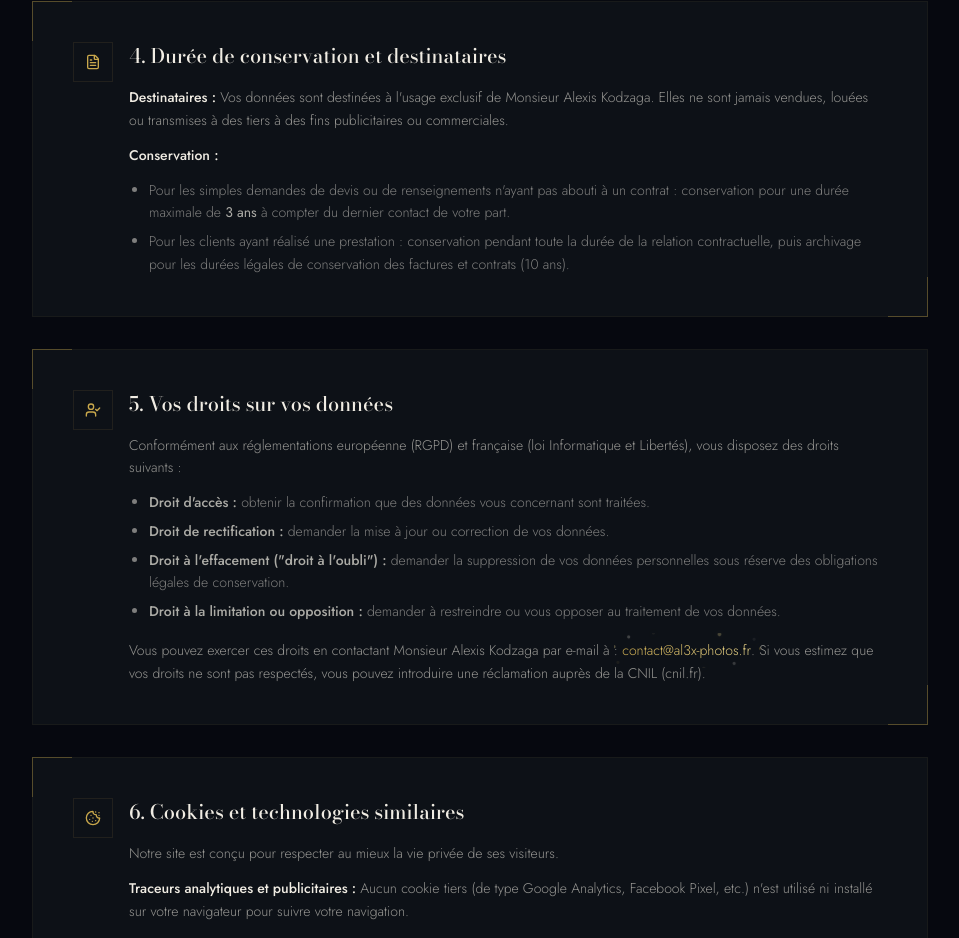
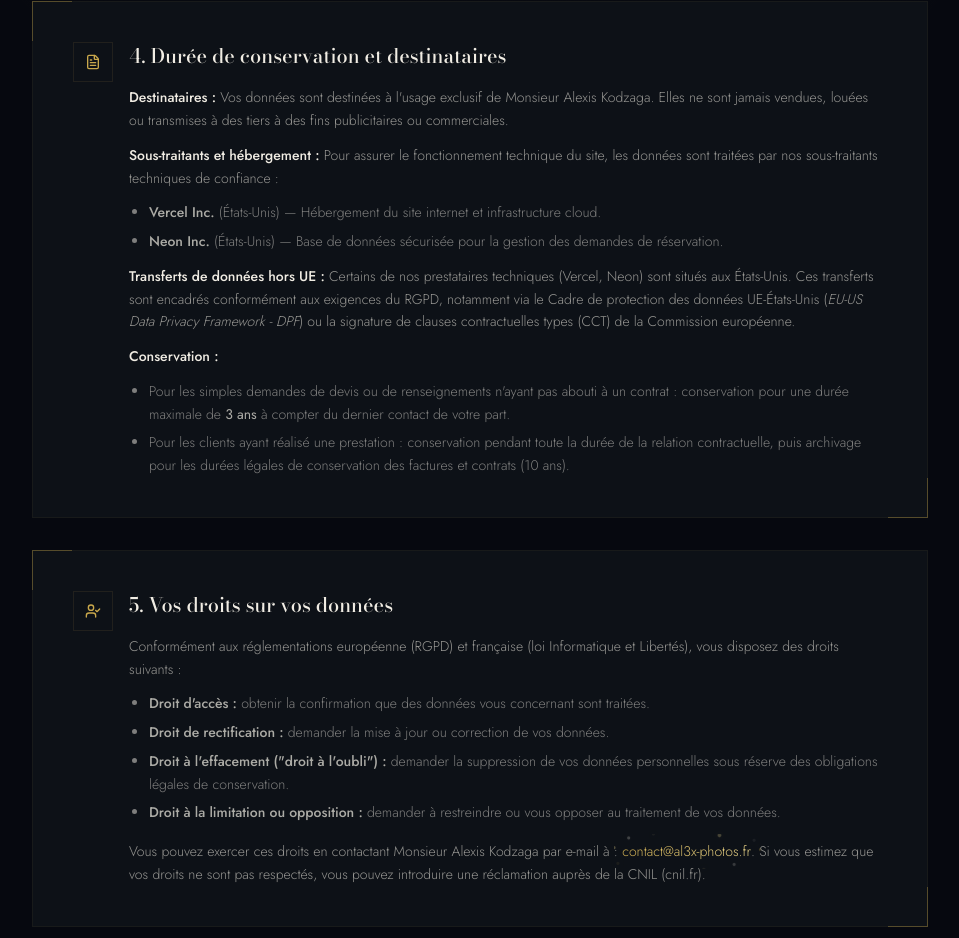
Before and after one commit to ssidikov/kodzaga-photo, a Next.js app: page /politique-de-confidentialite in a window 1280 px wide. Shown: the part 1311-2249 px from the top of the page, without its empty margins (160-1119 px from the left). Built offline with nearby package versions, Linux system fonts and the light colour scheme.

Commit message:
feat: add contact phone number to legal notice and update privacy policy with hosting sub-processor details

```diff
--- a/app/mentions-legales/page.tsx
+++ b/app/mentions-legales/page.tsx
@@ -1,6 +1,6 @@
 import type { Metadata } from 'next'
 import Link from 'next/link'
-import { ArrowLeft, Scale, Shield, Building, Globe, Mail } from 'lucide-react'
+import { ArrowLeft, Scale, Shield, Building, Globe, Mail, Phone } from 'lucide-react'
 
 export const metadata: Metadata = {
   title: 'Mentions Légales | Alex Photos',
@@ -76,6 +76,16 @@ export default function MentionsLegales() {
                     59.11B — Production de films institutionnels et publicitaires
                   </p>
                   <p className='flex items-center gap-2 mt-4'>
+                    <strong className='text-cream font-medium flex items-center gap-1.5'>
+                      <Phone className='w-3.5 h-3.5 text-gold/45' /> Téléphone :
+                    </strong>{' '}
+                    <a
+                      href='tel:+33752038854'
+                      className='gold-text hover:underline transition-all'>
+                      07 52 03 88 54
+                    </a>
+                  </p>
+                  <p className='flex items-center gap-2 mt-2'>
                     <strong className='text-cream font-medium flex items-center gap-1.5'>
                       <Mail className='w-3.5 h-3.5 text-gold/45' /> Contact e-mail :
                     </strong>{' '}
--- a/app/politique-de-confidentialite/page.tsx
+++ b/app/politique-de-confidentialite/page.tsx
@@ -172,6 +172,22 @@ export default function PolitiqueDeConfidentialite() {
                     commerciales.
                   </p>
                   <p>
+                    <strong className='text-cream font-medium'>Sous-traitants et hébergement :</strong>{' '}
+                    Pour assurer le fonctionnement technique du site, les données sont traitées par nos sous-traitants techniques de confiance :
+                  </p>
+                  <ul className='list-disc pl-5 space-y-1.5 text-cream/50'>
+                    <li>
+                      <strong className='text-cream/70 font-medium'>Vercel Inc.</strong> (États-Unis) — Hébergement du site internet et infrastructure cloud.
+                    </li>
+                    <li>
+                      <strong className='text-cream/70 font-medium'>Neon Inc.</strong> (États-Unis) — Base de données sécurisée pour la gestion des demandes de réservation.
+                    </li>
+                  </ul>
+                  <p>
+                    <strong className='text-cream font-medium'>Transferts de données hors UE :</strong>{' '}
+                    Certains de nos prestataires techniques (Vercel, Neon) sont situés aux États-Unis. Ces transferts sont encadrés conformément aux exigences du RGPD, notamment via le Cadre de protection des données UE-États-Unis (<em>EU-US Data Privacy Framework - DPF</em>) ou la signature de clauses contractuelles types (CCT) de la Commission européenne.
+                  </p>
+                  <p>
                     <strong className='text-cream font-medium'>Conservation :</strong>
                   </p>
                   <ul className='list-disc pl-5 space-y-1.5 text-cream/50'>
```
